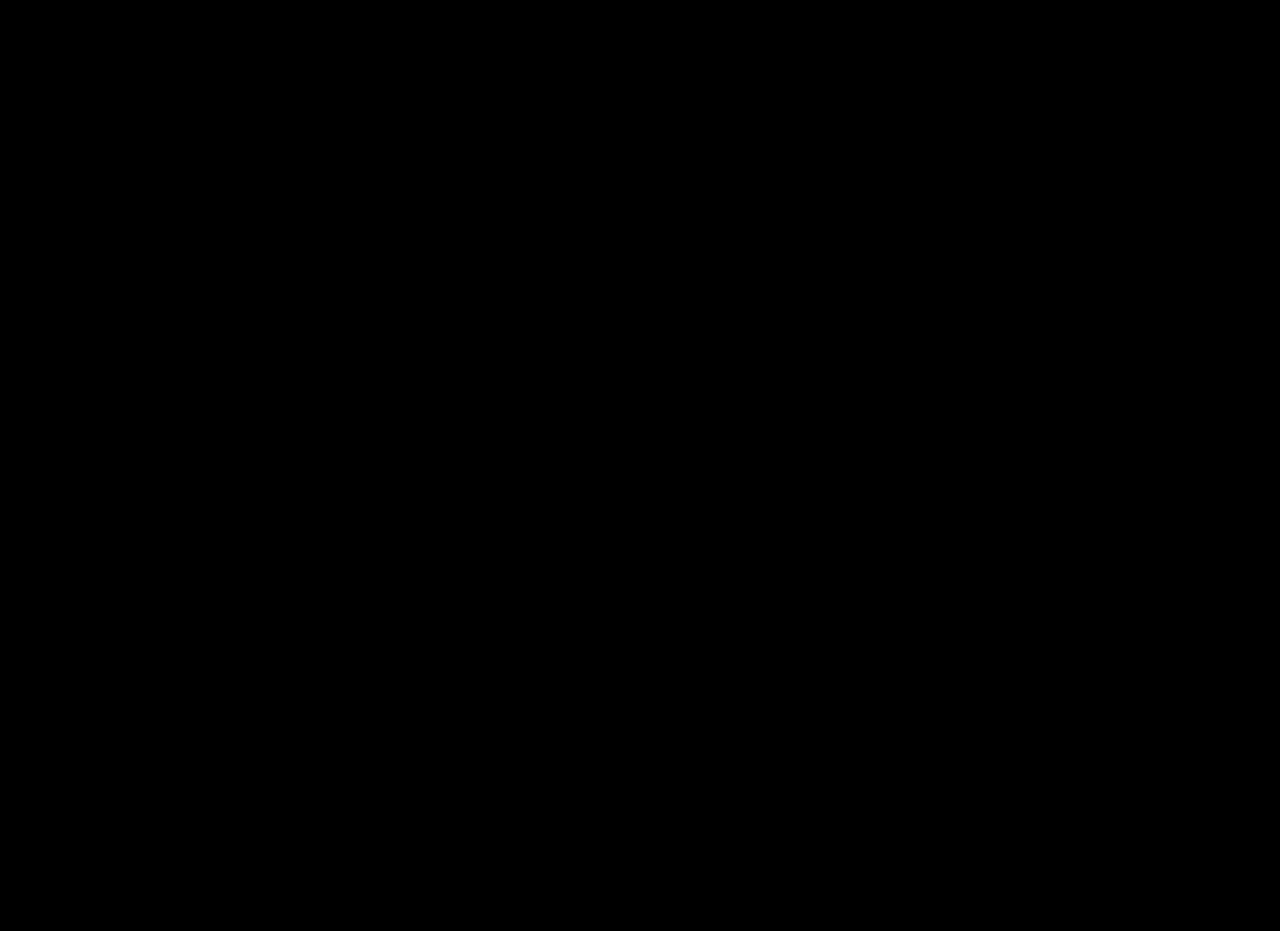
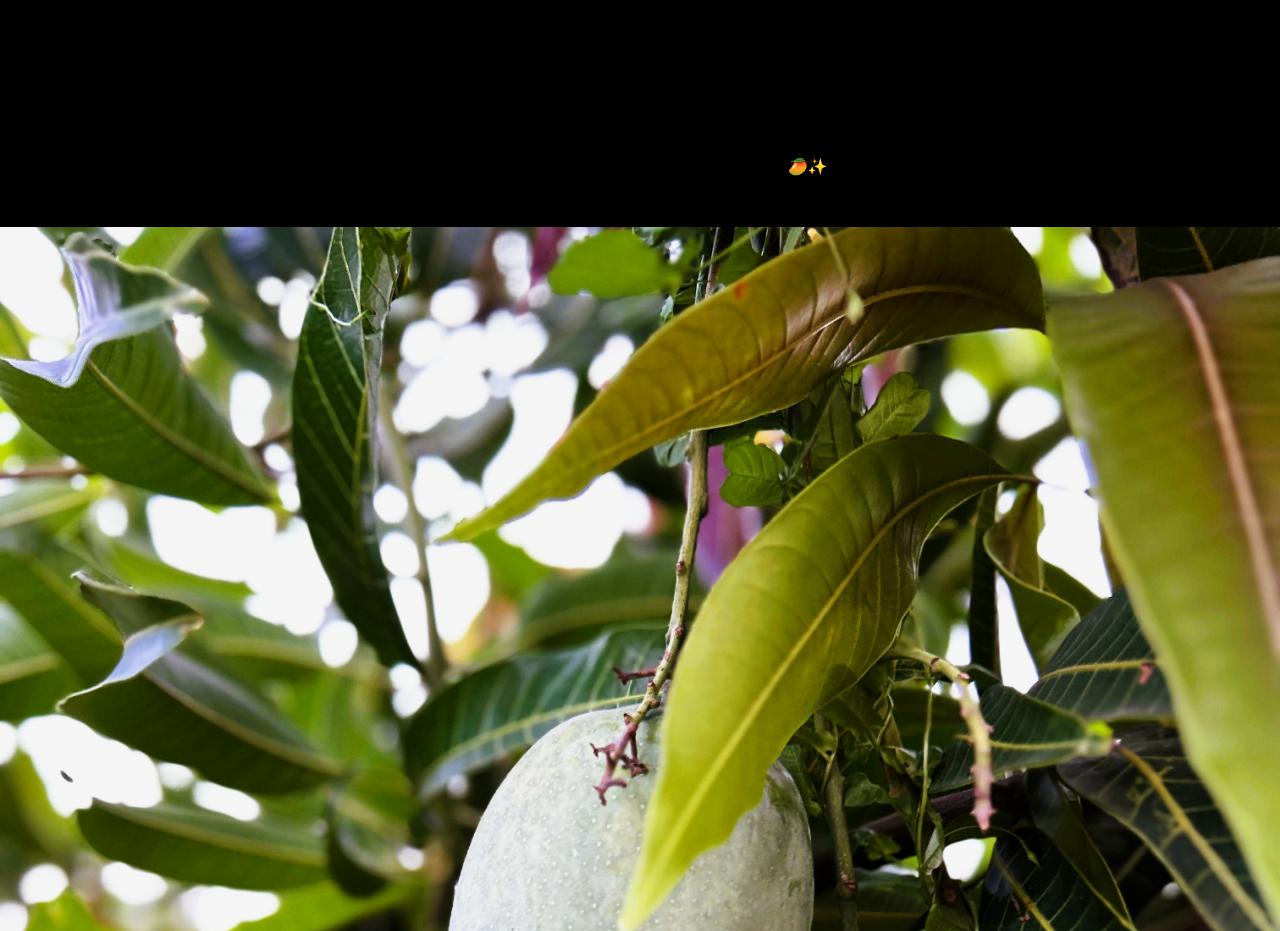
Before and after one commit to shreyaanbu/Vraj_Farm, a React (Vite) app in the folder frontend/: page / in a window 1280 px wide. Shown: the part 2500-3431 px from the top of the page. Before the commit the page ends 2631 px from the top, so only its background shows below. Built offline with nearby package versions, Linux system fonts and the light colour scheme.

Commit message:
add hero.jsx
Adds to the content of the home page.

```diff
--- a/frontend/package.json
+++ b/frontend/package.json
@@ -13,7 +13,8 @@
     "react": "^19.1.0",
     "react-dom": "^19.1.0",
     "react-router-dom": "^7.7.0",
-    "react-toastify": "^11.0.5"
+    "react-toastify": "^11.0.5",
+    "react-typed": "^2.0.12"
   },
   "devDependencies": {
     "@eslint/js": "^9.30.1",
--- a/frontend/src/App.jsx
+++ b/frontend/src/App.jsx
@@ -14,7 +14,7 @@ const App = () => {
   return (
     <div >
       <Navbar />
-      <div className='px-4 sm:px-[5vw] md:px-[7vw] lg:px-[9vw]'>
+
         <Routes>
         <Route path = '/' element = {<Home/>} />
         <Route path = '/collection' element = {<Collection/>} />
@@ -25,7 +25,6 @@ const App = () => {
         <Route path = '/about' element = {<About/>} />
         <Route path = '/contact' element = {<Contact/>} />
       </Routes>
-      </div>
     </div>
   )
 }
--- a/frontend/src/assets/components/Hero.jsx
+++ b/frontend/src/assets/components/Hero.jsx
@@ -1,10 +1,58 @@
 import React from 'react'
+import {assets} from '@/assets/assets.js';
+import { Link } from 'react-router-dom';
 
 const Hero = () => {
   return (
     <div>
+      <div className = 'items-center bg-[var(--green)] sm:px-10 py-20 text-center'>
+        <h1 className = 'text-[3rem] md:text-[4rem] font-bold bg-gradient-to-b from-[var(--light-yellow)] to-[var(--yellow)] bg-clip-text text-transparent px-5'>Vraj Kesar Farm</h1>
+        <p className = 'text-white p-10 pb-20 sm:text-[1rem] md:text-[1.5rem]'>
+          Naturally sweet, and bursting with flavor—our organic Kesar mangoes are a golden delight in bite! 🥭✨
+        </p>
+        <Link to='./collection'>
+          <a className = 'p-4 text-[1.5rem] bg-[var(--black)] text-white rounded-md font-bold hover:bg-[var(--yellow)] hover:text-[var(--brown)] transition-[var(--transition)]'>Order Now</a>
+        </Link>
+      </div>
 
+      <div className="items-center bg-[var(--yellow)] text-center sm:px-10 py-20">
+        <h1 className="text-[2rem] sm:text-[3rem] md:text-[4rem] font-bold bg-gradient-to-b from-[var(--brown)] to-[var(--black)] bg-clip-text text-transparent px-5">
+          When you buy our mangoes, you help us in supporting:
+        </h1>
+
+        <div className="flex flex-col lg:flex-row items-center justify-center gap-16 mt-10 rounded-sm">
+          <img src={assets.mango1} alt="mangoes" className="rounded-sm w-full max-w-[65vw] lg:max-w-[30vw]" />
+
+          <ul className="flex flex-col items-stretch gap-8 text-left font-bold text-[1.5rem] lg:text-[1.5rem]">
+            <div>
+              <p>Good Health</p>
+              <p className = 'font-normal text-[0.75rem] sm:text-[1.25rem]'>
+                Our mangoes are grown without harmful chemicals, ensuring that every bite is rich in natural goodness. Packed with essential vitamins, antioxidants, and fiber, they support your immune system and overall well-being.
+              </p>
+            </div>
+            <div>
+              <p>Happy Soil</p>
+              <p className = 'font-normal text-[0.75rem] sm:text-[1.25rem]'>
+                We nurture our soil through sustainable farming practices that promote biodiversity and natural fertility. Healthy soil is the foundation of nutrient-rich fruits and a resilient farm ecosystem.
+              </p>
+            </div>
+            <div>
+              <p>Nutrition-Packed Fruits</p>
+              <p className = 'font-normal text-[0.75rem] sm:text-[1.25rem]'>
+                Each mango is a powerhouse of nutrients—rich in Vitamin C, A, and potassium. Grown with care, our fruits deliver not just taste but genuine health benefits in every juicy slice.
+              </p>
+            </div>
+            <div>
+              <p>Health of Our Mango Trees</p>
+              <p className = 'font-normal text-[0.75rem] sm:text-[1.25rem]'>
+                We prioritize the long-term health of our mango trees by using organic compost, natural pest control, and mindful pruning. A healthy tree bears better fruit and contributes to a thriving, eco-friendly orchard.
+              </p>
+            </div>
+          </ul>
+      </div>
     </div>
+
+  </div>
   )
 }
 
--- a/frontend/src/assets/components/Navbar.jsx
+++ b/frontend/src/assets/components/Navbar.jsx
@@ -11,7 +11,7 @@ const Navbar = () => {
             <img src = {assets.logo} className = "w-24 sm:w-32" alt = "logo" />
         </NavLink>
 
-      <ul className = "hidden sm:flex gap-10 text-md text-gray-700">
+      <ul className = "hidden sm:flex gap-10 text-lg text-gray-700">
         <NavLink to = '/about' className = "flex flex-col items-center gap-1">
             <p>About Us</p>
         </NavLink>
@@ -52,7 +52,7 @@ const Navbar = () => {
                 </div>
                 <NavLink onClick = {() => setVisible(false)} className = 'py-2 px-6' to='/'>Home</NavLink>
                 <NavLink onClick = {() => setVisible(false)} className = 'py-2 px-6' to='/about'>About Us</NavLink>
-                <NavLink onClick = {() => setVisible(false)} className = 'py-2 px-6' to='/order'>Order</NavLink>
+                <NavLink onClick = {() => setVisible(false)} className = 'py-2 px-6' to='/collection'>Order</NavLink>
                 <NavLink onClick = {() => setVisible(false)} className = 'py-2 px-6' to='/contact'>Contact Us</NavLink>
             </div>
         </div>
--- a/frontend/src/index.css
+++ b/frontend/src/index.css
@@ -7,9 +7,14 @@
 
 }
 
+
 a.active p{
     font-weight: 700;
     color: var(--green);
+}
+
+a:hover p{
+  font-weight: 700;
 }
 
 
@@ -22,8 +27,13 @@ a.active p{
   --transition: all 400ms ease;
   --light-yellow:  rgb(232, 207, 45);
 }
+
 body{
+  margin:0;
+  padding:0;
+  box-sizing: border-box;
   background-color: black;
+  overflow-x: hidden;
 }
 
 @media (max-width:640px){
```
Also changed, not shown: 1 other file (tests, documents, lock files or other folders).
